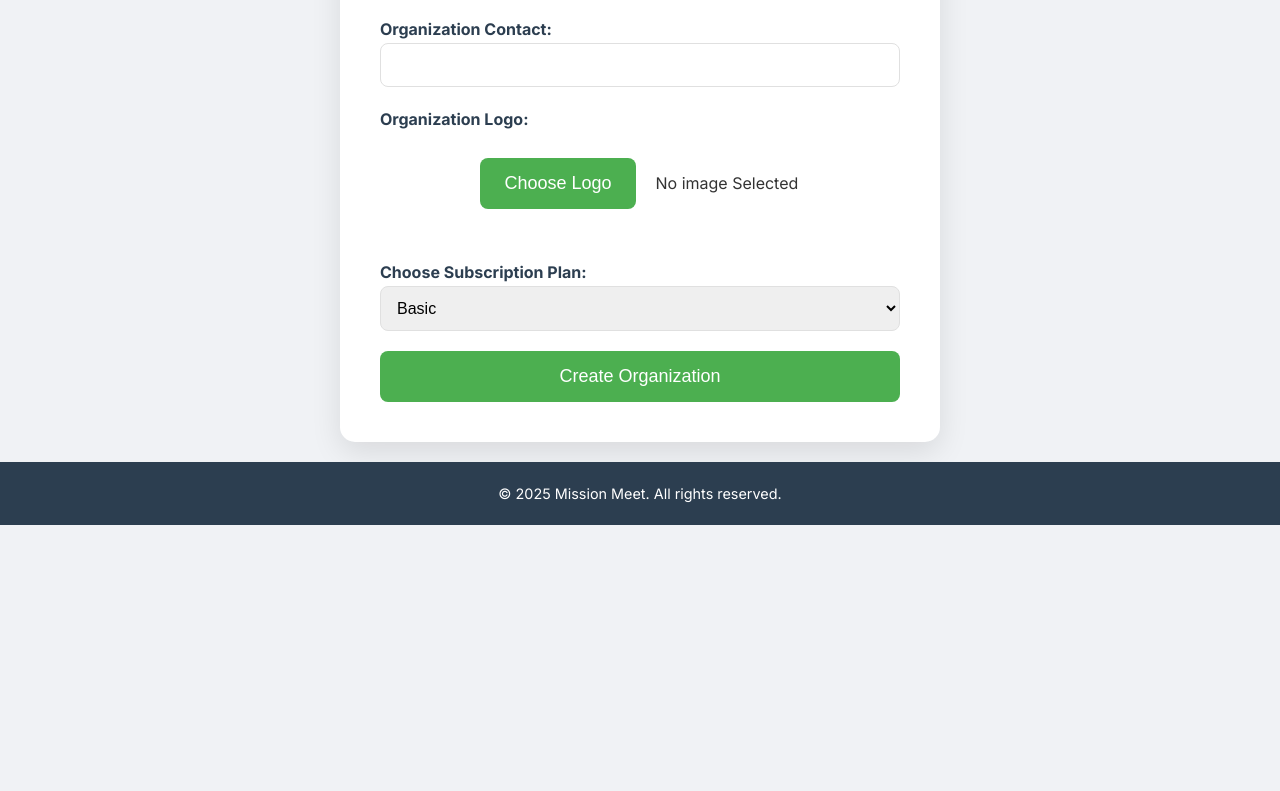
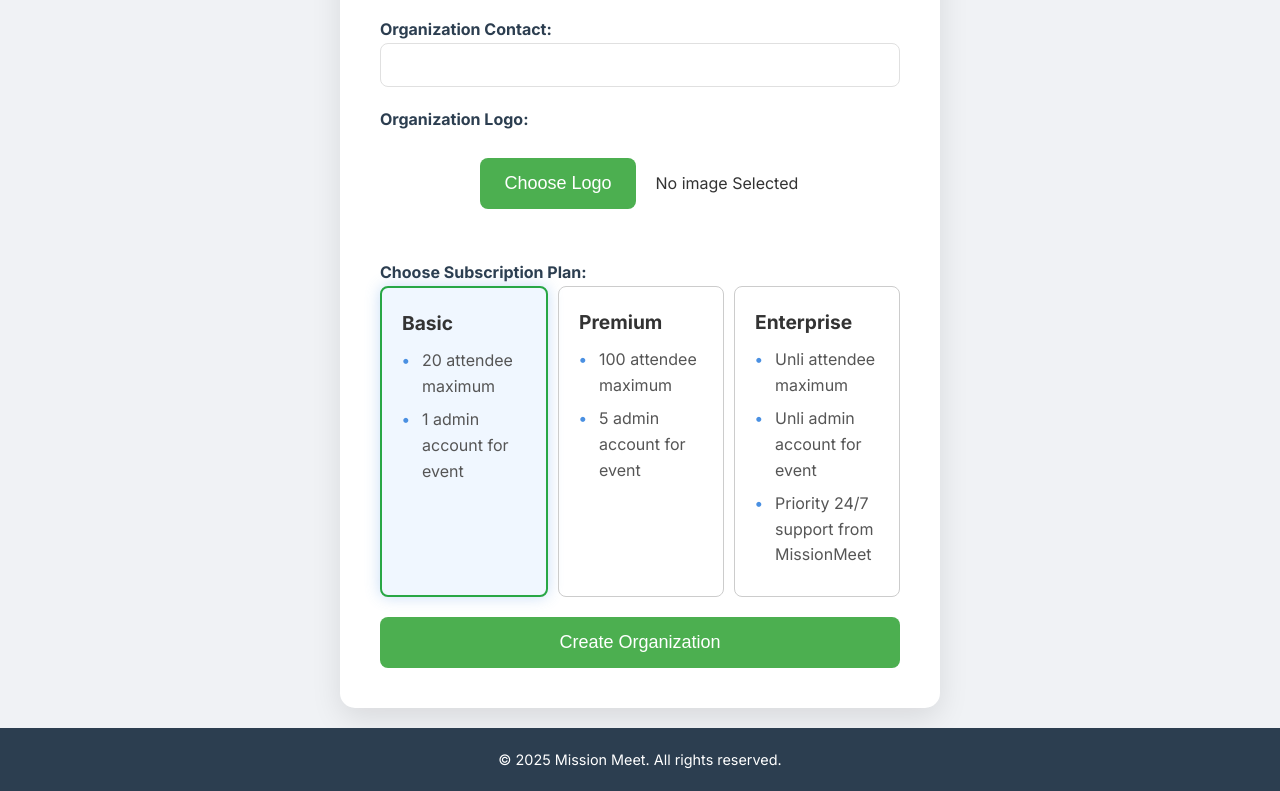
Before and after one commit to JyopsZ/MissionMeet, a plain HTML site: page View/Admin/establish_org.html in a window 1280 px wide. Shown: the part 689-1480 px from the top of the page. Before the commit the page ends 1214 px from the top, so only its background shows below. Drawn offline with Linux system fonts and the light colour scheme.

Commit message:
Changed UI for subscription selectino

```diff
--- a/View/Admin/admin_ComponentStyle.css
+++ b/View/Admin/admin_ComponentStyle.css
@@ -273,3 +273,66 @@ footer {
     border-style: solid;
     padding: 10px;
 }
+
+#bottom-footer,
+footer {
+    position: relative;
+    margin-top: auto;
+}
+
+.plan-container {
+    display: flex;
+    gap: 10px;
+    margin-bottom: 20px;
+}
+
+.plan-box {
+    border: 1px solid #ccc;
+    border-radius: 8px;
+    padding: 20px;
+    flex: 1;
+    cursor: pointer;
+    transition: all 0.3s ease;
+}
+
+.plan-box:hover {
+    border-color: #4a90e2;
+    box-shadow: 0 0 10px rgba(74, 144, 226, 0.2);
+}
+
+.plan-box.selected {
+    border: 2px solid #4a90e2;
+    background-color: #f0f7ff;
+    box-shadow: 0 0 15px rgba(74, 144, 226, 0.3);
+}
+
+.plan-title {
+    font-weight: bold;
+    font-size: 1.2em;
+    margin-bottom: 10px;
+    color: #333;
+}
+
+.plan-features {
+    list-style-type: none;
+    padding-left: 0;
+    color: #555;
+}
+
+.plan-features li {
+    margin-bottom: 8px;
+    position: relative;
+    padding-left: 20px;
+}
+
+.plan-features li:before {
+    content: "•";
+    position: absolute;
+    left: 0;
+    color: #4a90e2;
+    font-weight: bold;
+}
+
+[type="hidden"] {
+    display: none;
+}
--- a/View/Admin/establish_org.html
+++ b/View/Admin/establish_org.html
@@ -7,16 +7,6 @@
     <link rel="stylesheet" href="admin_ComponentStyle.css">
     <link rel="stylesheet" href="image_libraryStyle.css">
     <link href="https://fonts.googleapis.com/css2?family=Inter:wght@400;700&display=swap" rel="stylesheet">
-
-    <style>
-
-        #bottom-footer,
-        footer {
-
-            position: relative;
-            margin-top: auto;
-        }
-    </style>
 </head>
 <body>
 
@@ -72,15 +62,35 @@
             </div>
 
             <div class="form-group">
-                <label for="subscriptionPlan">Choose Subscription Plan:</label>
-                <select id="subscriptionPlan" name="subscriptionPlan">
-                    <option value="basic">Basic</option>
-                    <option value="premium">Premium</option>
-                    <option value="enterprise">Enterprise</option>
-                </select>
+                <label>Choose Subscription Plan:</label>
+                <div class="plan-container">
+                    <div class="plan-box" data-value="basic" onclick="selectPlan(this)">
+                        <div class="plan-title">Basic</div>
+                        <ul class="plan-features">
+                            <li>20 attendee maximum</li>
+                            <li>1 admin account for event</li>
+                        </ul>
+                    </div>
+                    <div class="plan-box" data-value="premium" onclick="selectPlan(this)">
+                        <div class="plan-title">Premium</div>
+                        <ul class="plan-features">
+                            <li>100 attendee maximum</li>
+                            <li>5 admin account for event</li>
+                        </ul>
+                    </div>
+                    <div class="plan-box" data-value="enterprise" onclick="selectPlan(this)">
+                        <div class="plan-title">Enterprise</div>
+                        <ul class="plan-features">
+                            <li>Unli attendee maximum</li>
+                            <li>Unli admin account for event</li>
+                            <li>Priority 24/7 support from MissionMeet</li>
+                        </ul>
+                    </div>
+                </div>
+                <input type="hidden" id="subscriptionPlan" name="subscriptionPlan" value="">
+            </div>
 
-                <button type="submit">Create Organization</button>
-            </div>
+            <button type="submit">Create Organization</button>
         </form>
     </div>
 
@@ -102,6 +112,15 @@
     <script type="module">
         import { createOrg } from "../../Controller/DB_CRUD.js";
 
+        // Initialize plan selection on page load
+        document.addEventListener('DOMContentLoaded', function() {
+            // Set default selection to Basic plan
+            const defaultPlan = document.querySelector('.plan-box[data-value="basic"]');
+            if (defaultPlan) {
+                selectPlan(defaultPlan);
+            }
+        });
+
         document.getElementById('orgForm').addEventListener('submit', async (e) => {
             e.preventDefault();
 
@@ -120,6 +139,11 @@
             const orgContact = document.getElementById('orgContact').value;
             const orgSubPlan = document.getElementById('subscriptionPlan').value;
             const logoInput = document.getElementById('displayLogoName').value;
+
+            if (!orgSubPlan) {
+                alert('Please select a subscription plan');
+                return;
+            }
 
             const result = await createOrg(
                 orgName, orgDescription, orgAddress, orgEmail, orgContact, logoInput, orgSubPlan, adminID
@@ -141,39 +165,40 @@
             document.getElementById("imageModal").style.display = "none";
         });
 
-        const imageFilenames = ["DefaultEvent.jpg", "DonationEvent.jpg", "PlasticEvent.jpg", "TurtleEvent.jpg", "DefaultLogo.jpg", "SaveTheTurtles.jpg"]; // Replace with actual filenames
+        const imageFilenames = ["DefaultEvent.jpg", "DonationEvent.jpg", "PlasticEvent.jpg", "TurtleEvent.jpg", "DefaultLogo.jpg", "SaveTheTurtles.jpg"];
         const imageGrid = document.querySelector(".image-grid");
         let selectedImage = null;
 
         imageFilenames.forEach(filename => {
-
             const img = document.createElement("img");
             img.src = `../Images/${filename}`;
             img.dataset.filename = filename;
 
             img.addEventListener("click", function() {
-
                 document.querySelectorAll(".image-grid img").forEach(img => img.classList.remove("selected"));
                 img.classList.add("selected");
                 selectedImage = filename;
-             });
+            });
 
             imageGrid.appendChild(img);
         });
 
         document.getElementById("confirmImage").addEventListener("click", function() {
-
             if (selectedImage) {
                 document.getElementById("displayLogoName").value = selectedImage;
                 document.getElementById("imageModal").style.display = "none";
-
                 document.getElementById("selectedImageName").textContent = selectedImage;
-            }
-
-            else {
+            } else {
                 alert("Please select an image.");
             }
         });
+        window.selectPlan = function(element) {
+            document.querySelectorAll('.plan-box').forEach(box => {
+                box.classList.remove('selected');
+            });
+            element.classList.add('selected');
+            document.getElementById('subscriptionPlan').value = element.getAttribute('data-value');
+        };
     </script>
 
     <script>
```
Also changed, not shown: View/Admin/manage_orgs.html (+41 -18 lines).
